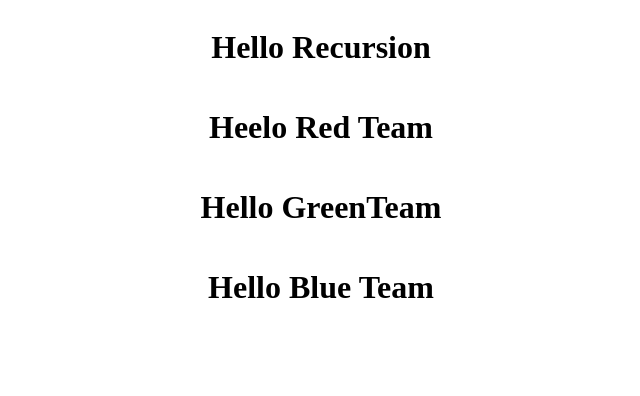
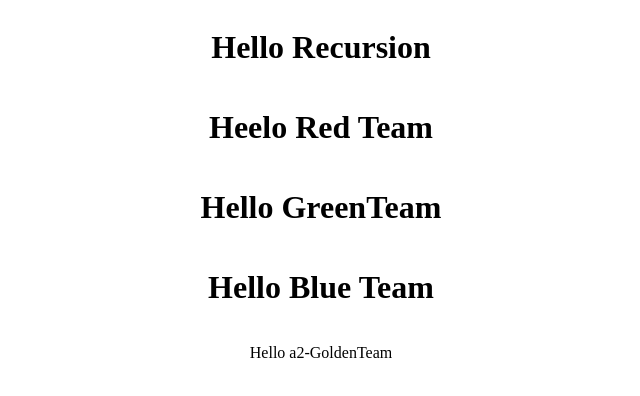
Before and after one commit to teamdev-Gold/task1, a plain HTML site: page index.html in a window 1280 px wide. Shown: the whole page, without its empty margins (319-959 px from the left). Drawn offline with Linux system fonts and the light colour scheme.

Commit message:
Kuma-My-Second-Commit

```diff
--- a/index.html
+++ b/index.html
@@ -13,6 +13,7 @@
       <h1>Heelo Red Team</h1>
       <h1>Hello GreenTeam</h1>
       <h1>Hello Blue Team</h1>
+      <p>Hello a2-GoldenTeam</p>
     </div>
   </body>
 </html>
```
